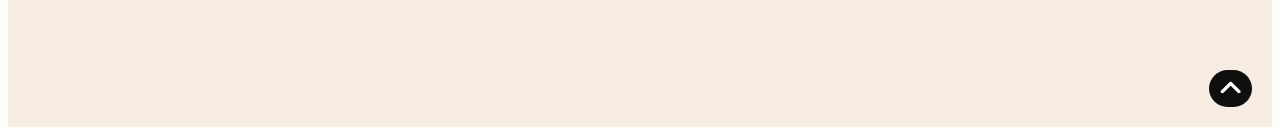
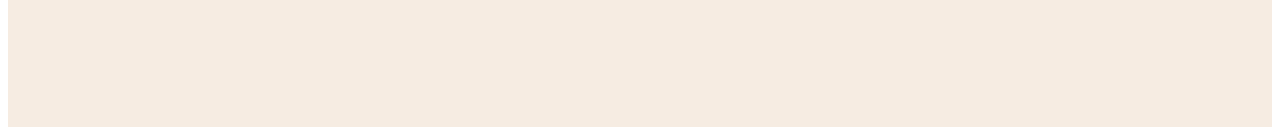
Before and after one commit to DogwishX/chatbox, a React (Create React App) app: page /questionnaire in a window 1280 px wide. Shown: the part 681-813 px from the top of the page. Built offline with nearby package versions, Linux system fonts and the light colour scheme.

Commit message:
Remove navigation buttons on first card of questionnaire

```diff
--- a/src/Pages/Questionnaire/Questionnaire.js
+++ b/src/Pages/Questionnaire/Questionnaire.js
@@ -43,7 +43,9 @@ function Questionnaire() {
           />
         ))}
       </div>
-      <CardNavigation />
+      {focusedQuestionIndex > 0 && (
+        <CardNavigation />
+      )}
       {displayResult && <Result />}
     </div>
   );
```
